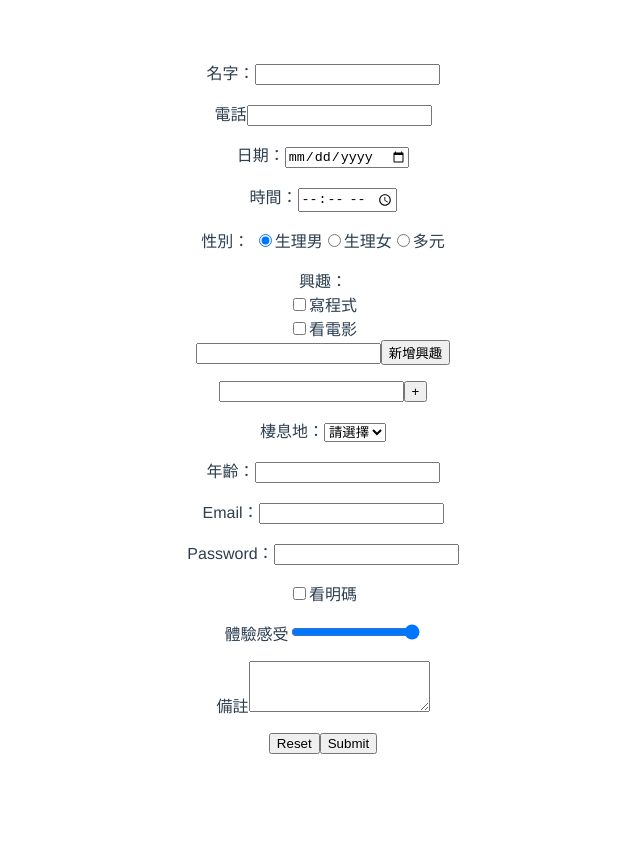
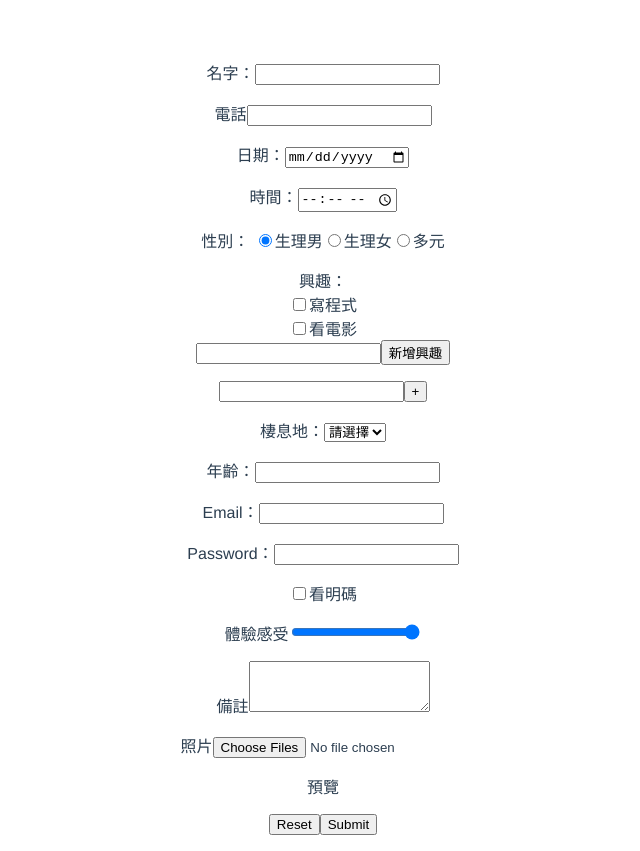
Before and after one commit to DeepJavaScript/vite-a-bit, a Vue app in the folder vue3-form/: page / in a window 1280 px wide. Shown: the whole page, without its empty margins (317-957 px from the left). Before the commit the page ends 800 px from the top, so only its background shows below. Built offline with nearby package versions, Linux system fonts and the light colour scheme.

Commit message:
Add image input

```diff
--- a/vue3-form/src/App.vue
+++ b/vue3-form/src/App.vue
@@ -3,7 +3,7 @@
 </template>
 
 <script setup>
-import MyForm from './components/MyForm.vue';
+import MyForm from './views/MyForm.vue';
 </script>
 
 <style>
--- a/vue3-form/src/components/MyForm.vue
+++ b/vue3-form/src/views/MyForm.vue
@@ -93,6 +93,21 @@
       <textarea form="myform" rows="3" id="comment" name="comment"></textarea>
     </p>
     <p>
+      <label for="photo">照片</label>
+      <input
+        type="file"
+        id="photo"
+        name="photo"
+        accept="image/*"
+        multiple
+        @change="onPhotoChange"
+      />
+    </p>
+    <p>
+      <label>預覽</label>
+      <img v-for="(photo, index) of photos" :key="index" :src="photo.url" />
+    </p>
+    <p>
       <input type="reset" value="Reset" />
       <input type="submit" value="Submit" />
     </p>
@@ -108,6 +123,8 @@ export default {
       tags: [],
       newTag: "",
       isPasswordShown: false,
+      photo: null,
+      photos: [],
     };
   },
   methods: {
@@ -122,6 +139,14 @@ export default {
     removeTag(index) {
       this.tags.splice(index, 1);
     },
+    onPhotoChange(event) {
+      const files = [...event.target.files];
+      this.photos = files.map((file) => {
+        return {
+          url: URL.createObjectURL(file),
+        };
+      });
+    },
   },
 };
 </script>
```
